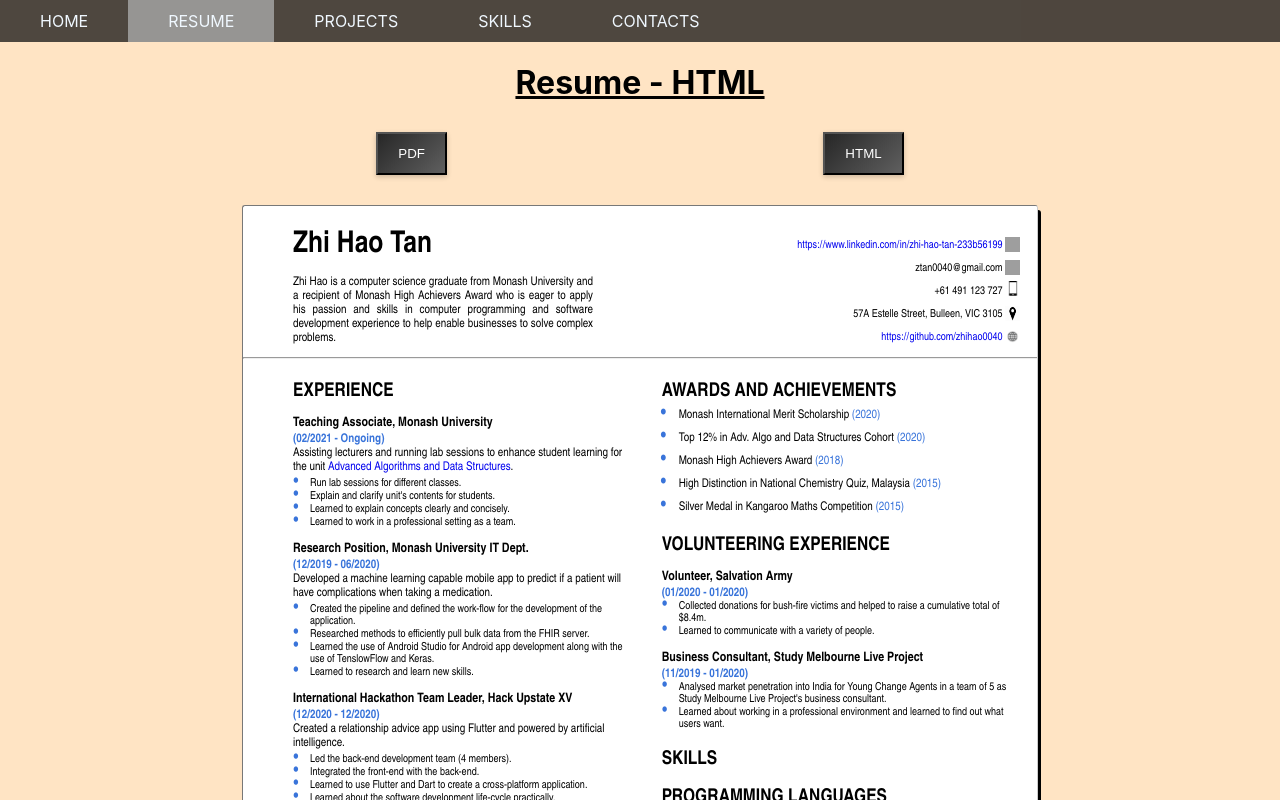
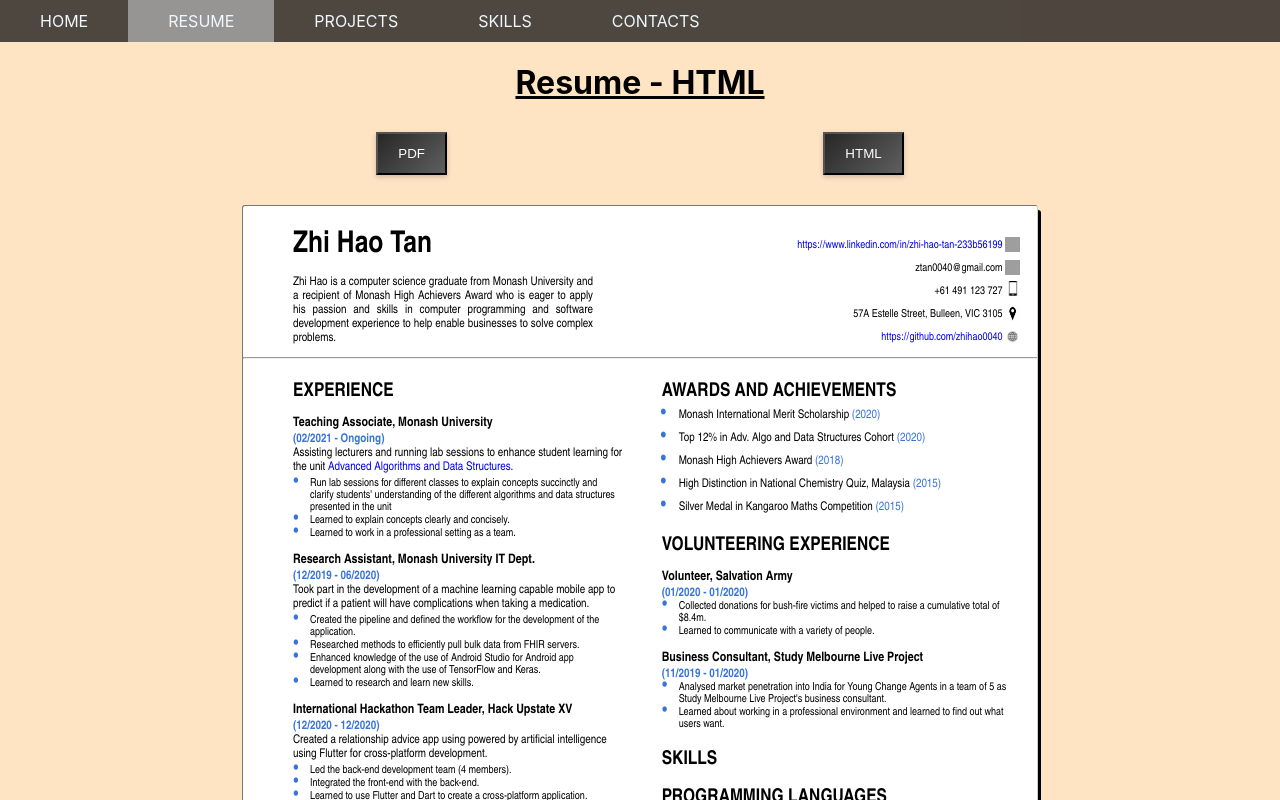
Before and after one commit to zhihao0040/PersonalWebsite, a React (Create React App) app in the folder code/personal-website/: page /PersonalWebsite/resume in a window 1280 px wide. Shown: the top 800 px of the page. Built offline with nearby package versions, Linux system fonts and the light colour scheme; grey boxes are pictures that could not be loaded.

Commit message:
Changed resume wordings

```diff
--- a/code/personal-website/src/components/resume/HTMLResume.js
+++ b/code/personal-website/src/components/resume/HTMLResume.js
@@ -38,21 +38,20 @@ const HTMLResume = () => {
                     <h3 className="resume-section-entry">Teaching Associate, Monash University<p className="resume-date">(02/2021 - Ongoing)</p></h3>
                     <p className="resume-section-entry-desc">Assisting lecturers and running lab sessions to enhance student learning for the unit <a className="distinctive" rel="noreferrer" href="https://handbook.monash.edu/2021/units/FIT3155" target="_blank">Advanced Algorithms and Data Structures</a>.</p>
                     <ul className="resume-section-entry-points-list">
-                        <li>Run lab sessions for different classes.</li>
-                        <li>Explain and clarify unit's contents for students.</li>
+                        <li>Run lab sessions for different classes to explain concepts succinctly and clarify students' understanding of the different algorithms and data structures presented in the unit</li>
                         <li>Learned to explain concepts clearly and concisely.</li>
                         <li>Learned to work in a professional setting as a team.</li>
                     </ul>
-                    <h3 className="resume-section-entry">Research Position, Monash University IT Dept.<p className="resume-date">(12/2019 - 06/2020)</p></h3>
-                    <p className="resume-section-entry-desc">Developed a machine learning capable mobile app to predict if a patient will have complications when taking a medication.</p>
+                    <h3 className="resume-section-entry">Research Assistant, Monash University IT Dept.<p className="resume-date">(12/2019 - 06/2020)</p></h3>
+                    <p className="resume-section-entry-desc">Took part in the development of a machine learning capable mobile app to predict if a patient will have complications when taking a medication.</p>
                     <ul className="resume-section-entry-points-list">
-                        <li>Created the pipeline and defined the work-flow for the development of the application.</li>
-                        <li>Researched methods to efficiently pull bulk data from the FHIR server.</li>
-                        <li>Learned the use of Android Studio for Android app development along with the use of TenslowFlow and Keras.</li>
+                        <li>Created the pipeline and defined the workflow for the development of the application.</li>
+                        <li>Researched methods to efficiently pull bulk data from FHIR servers.</li>
+                        <li>Enhanced knowledge of the use of Android Studio for Android app development along with the use of TensorFlow and Keras.</li>
                         <li>Learned to research and learn new skills.</li>
                     </ul>
                     <h3 className="resume-section-entry">International Hackathon Team Leader, Hack Upstate XV<p className="resume-date">(12/2020 - 12/2020)</p></h3>
-                    <p className="resume-section-entry-desc">Created a relationship advice app using Flutter and powered by artificial intelligence.</p>
+                    <p className="resume-section-entry-desc">Created a relationship advice app using powered by artificial intelligence using Flutter for cross-platform development.</p>
                     <ul className="resume-section-entry-points-list">
                         <li>Led the back-end development team (4 members).</li>
                         <li>Integrated the front-end with the back-end.</li>
@@ -124,7 +123,7 @@ const HTMLResume = () => {
                     <h2 className="resume-section-name">PROGRAMMING LANGUAGES</h2>
                     <ul className="resume-medium-list resume-section-entry-points-list">
                         <li>JavaScript: React.js, Node.js, Mocha.js, Material UI </li>
-                        <li>Python: SkLearn, Pandas, TensorFlow </li>
+                        <li>Python: SkLearn, Pandas, NumPy, TensorFlow </li>
                         <li>C: OpenMPI, POSIX, OpenMP</li>
                         <li>Java</li>
                         <li>TypeScript</li>
```
Also changed, not shown: 2 other files (tests, documents, lock files or other folders).
